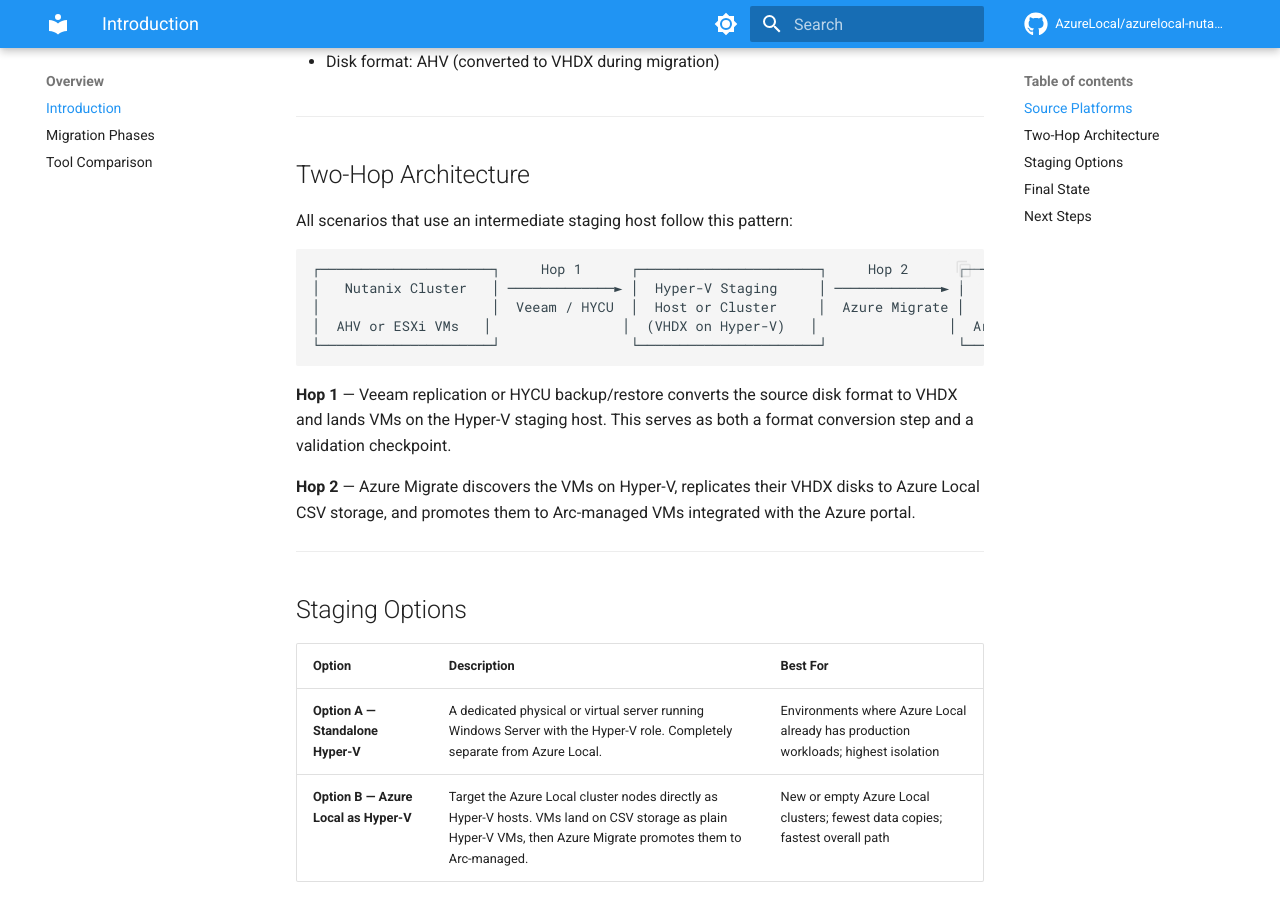
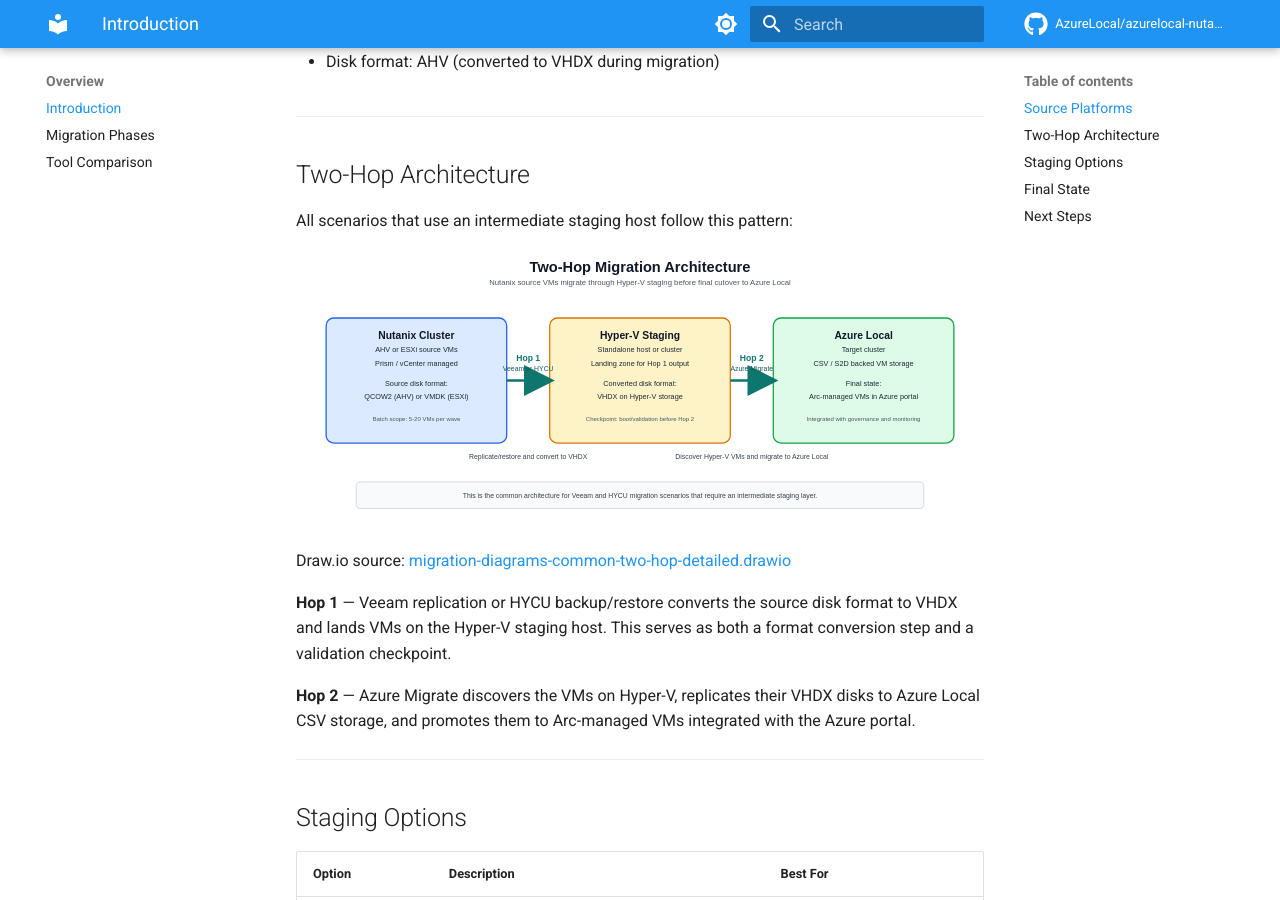
Before and after one commit to AzureLocal/azurelocal-nutanix-migration, an MkDocs documentation site: the page built from docs/overview/index.md, in a window 1280 px wide and 900 px high, scrolled down 579 px. Built offline with MkDocs 1.6.1 and Material for MkDocs 9.7.7, drawn with Linux system fonts in a browser that asks for light colours; comment, search, counter and statistics services are not loaded.

Commit message:
docs: add detailed two-hop drawio source for overview diagram

````diff
--- a/docs/overview/index.md
+++ b/docs/overview/index.md
@@ -30,13 +30,9 @@ This documentation covers migrations from two Nutanix source configurations:
 
 All scenarios that use an intermediate staging host follow this pattern:
 
-```
-┌─────────────────────┐     Hop 1      ┌──────────────────────┐     Hop 2      ┌─────────────────────┐
-│   Nutanix Cluster   │ ─────────────► │  Hyper-V Staging     │ ─────────────► │   Azure Local       │
-│                     │  Veeam / HYCU  │  Host or Cluster     │  Azure Migrate │                     │
-│  AHV or ESXi VMs   │                │  (VHDX on Hyper-V)   │                │  Arc-managed VMs    │
-└─────────────────────┘                └──────────────────────┘                └─────────────────────┘
-```
+![Detailed two-hop migration architecture](../assets/images/01-common-two-hop-architecture-detailed.svg)
+
+Draw.io source: [migration-diagrams-common-two-hop-detailed.drawio](../assets/diagrams/migration-diagrams-common-two-hop-detailed.drawio)
 
 **Hop 1** — Veeam replication or HYCU backup/restore converts the source disk format to VHDX and lands VMs on the Hyper-V staging host. This serves as both a format conversion step and a validation checkpoint.
 
````
Also changed, not shown: docs/assets/images/01-common-two-hop-architecture-detailed.svg (added), 1 other file.
